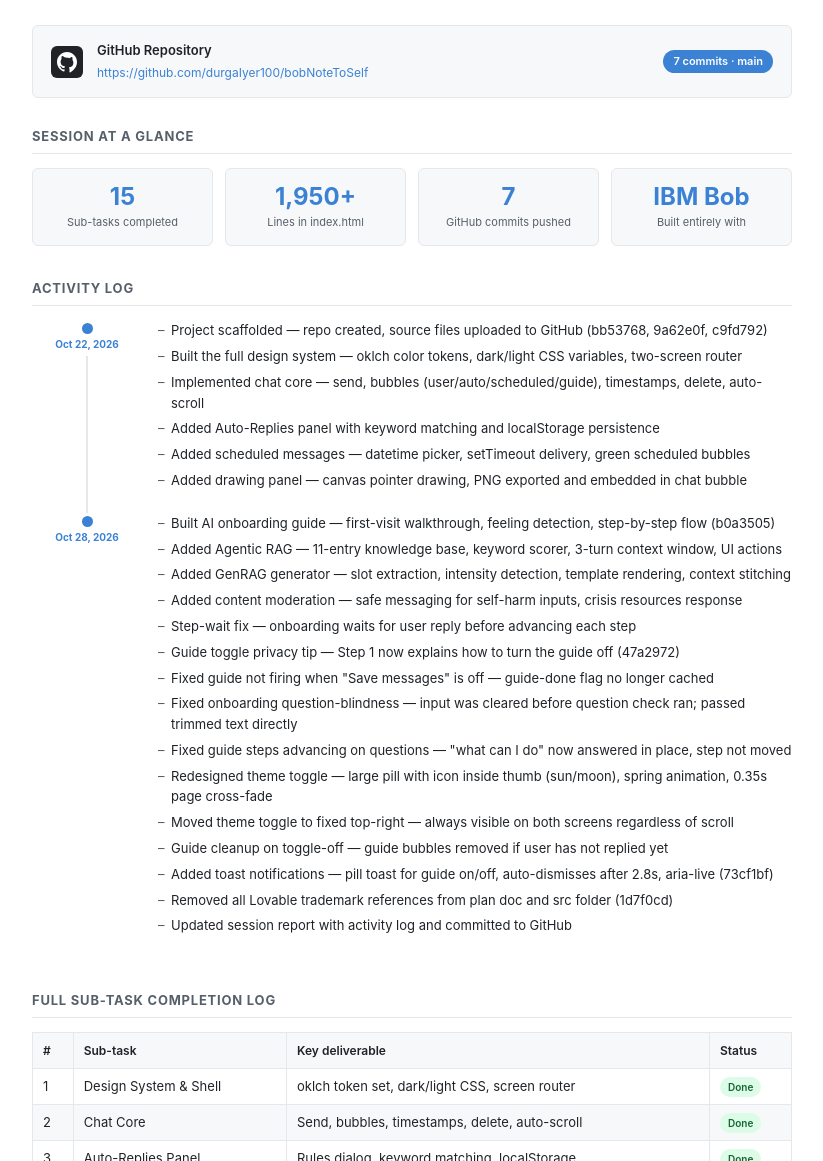
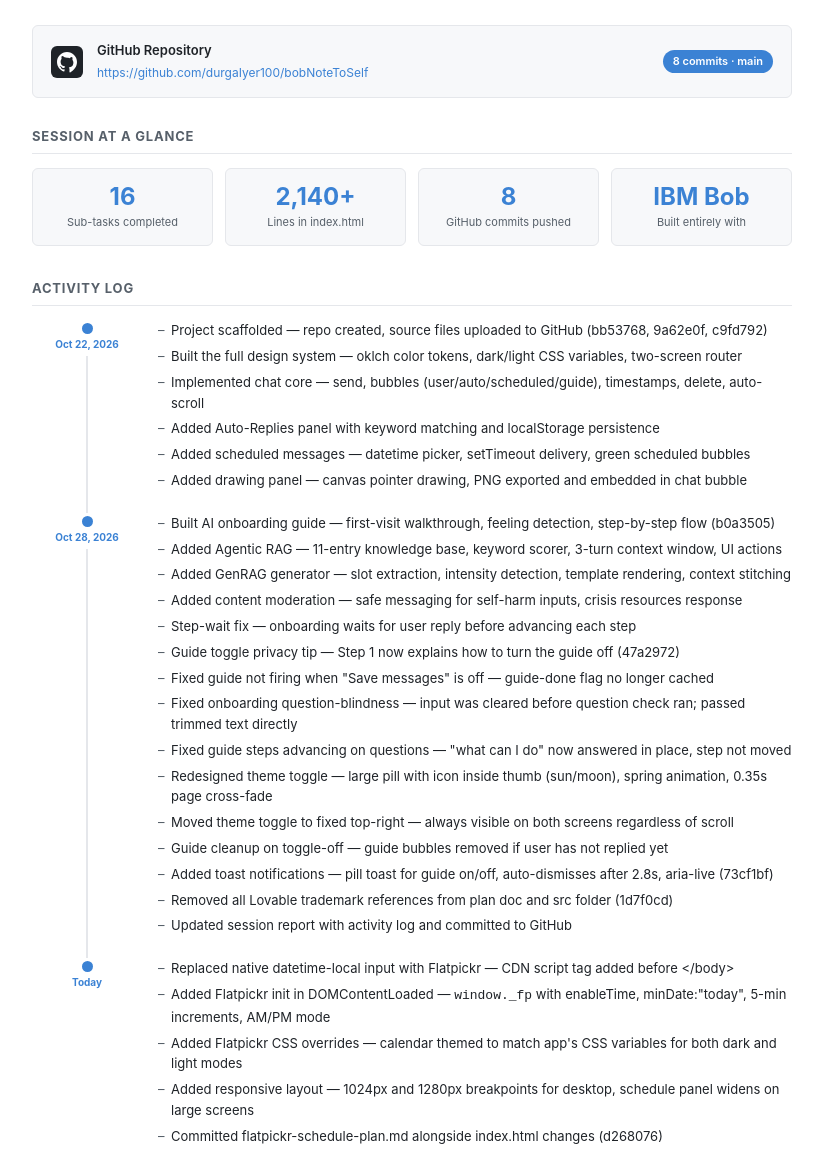
Before and after one commit to durgaIyer100/bobNoteToSelf, a plain HTML site: page bob-task-session-report.html in a window 1280 px wide. Shown: the part 139-1300 px from the top of the page, without its empty margins (228-1051 px from the left). Drawn offline with Linux system fonts and the light colour scheme.

Commit message:
Update session report v8 — Flatpickr sub-task, commit d268076, 8 commits total

```diff
--- a/bob-task-session-report.html
+++ b/bob-task-session-report.html
@@ -91,15 +91,15 @@
       <div class="gh-title">GitHub Repository</div>
       <div class="gh-url"><a href="https://github.com/durgaIyer100/bobNoteToSelf" target="_blank">https://github.com/durgaIyer100/bobNoteToSelf</a></div>
     </div>
-    <div class="commits-badge">7 commits · main</div>
+    <div class="commits-badge">8 commits · main</div>
   </div>
 
   <div class="section">
     <h2>Session at a Glance</h2>
     <div class="summary-grid">
-      <div class="sum-card"><div class="val">15</div><div class="lbl">Sub-tasks completed</div></div>
-      <div class="sum-card"><div class="val">1,950+</div><div class="lbl">Lines in index.html</div></div>
-      <div class="sum-card"><div class="val">7</div><div class="lbl">GitHub commits pushed</div></div>
+      <div class="sum-card"><div class="val">16</div><div class="lbl">Sub-tasks completed</div></div>
+      <div class="sum-card"><div class="val">2,140+</div><div class="lbl">Lines in index.html</div></div>
+      <div class="sum-card"><div class="val">8</div><div class="lbl">GitHub commits pushed</div></div>
       <div class="sum-card"><div class="val">IBM Bob</div><div class="lbl">Built entirely with</div></div>
     </div>
   </div>
@@ -154,6 +154,23 @@
         </div>
       </div>
 
+      <div class="activity-day">
+        <div class="activity-date-col">
+          <div class="activity-dot"></div>
+          <div class="activity-date">Today</div>
+          <div class="activity-line"></div>
+        </div>
+        <div class="activity-body">
+          <ul>
+            <li>Replaced native datetime-local input with Flatpickr — CDN script tag added before &lt;/body&gt;</li>
+            <li>Added Flatpickr init in DOMContentLoaded — <code>window._fp</code> with enableTime, minDate:"today", 5-min increments, AM/PM mode</li>
+            <li>Added Flatpickr CSS overrides — calendar themed to match app's CSS variables for both dark and light modes</li>
+            <li>Added responsive layout — 1024px and 1280px breakpoints for desktop, schedule panel widens on large screens</li>
+            <li>Committed flatpickr-schedule-plan.md alongside index.html changes (d268076)</li>
+          </ul>
+        </div>
+      </div>
+
     </div>
   </div>
 
@@ -178,6 +195,7 @@
         <tr><td>—</td><td>Guide cleanup on toggle-off</td><td>Guide messages removed before first user reply</td><td><span class="badge badge-done">Done</span></td></tr>
         <tr><td>—</td><td>Toast notifications</td><td>Pill toast for guide on/off with aria-live</td><td><span class="badge badge-done">Done</span></td></tr>
         <tr><td>—</td><td>Trademark cleanup</td><td>All Lovable references removed from code and docs</td><td><span class="badge badge-done">Done</span></td></tr>
+        <tr><td>—</td><td>Flatpickr Date Picker</td><td>CDN Flatpickr replaces native input; themed CSS overrides; responsive layout</td><td><span class="badge badge-done">Done</span></td></tr>
         <tr><td>10</td><td>Real Screenshots</td><td>Replace placeholder cards with captured PNGs</td><td><span class="badge badge-next">Next up</span></td></tr>
       </tbody>
     </table>
@@ -187,6 +205,8 @@
   <div class="section">
     <h2>GitHub Commit History</h2>
     <ul class="commit-list">
+      <li><span class="commit-hash">d268076</span><span class="commit-date">Today</span><div><strong>Add Flatpickr date+time picker — CDN script, init, CSS overrides, responsive layout</strong></div></li>
+      <li><span class="commit-hash">df559ca</span><span class="commit-date">Oct 28, 2026</span><div><strong>Emotional detection in guide, scroll-wheel date picker, theme toggle z-index fix</strong></div></li>
       <li><span class="commit-hash">1d7f0cd</span><span class="commit-date">Oct 28, 2026</span><div><strong>Remove all Lovable trademark references from plan doc and src folder</strong></div></li>
       <li><span class="commit-hash">73cf1bf</span><span class="commit-date">Oct 28, 2026</span><div><strong>Fix toggle, guide msg cleanup, toast notifications, question-aware onboarding</strong></div></li>
       <li><span class="commit-hash">47a2972</span><span class="commit-date">Oct 28, 2026</span><div><strong>Add GenRAG generator, content moderation, safe messaging, step-wait onboarding</strong></div></li>
@@ -212,6 +232,7 @@
       <div class="feature-item"><div class="feature-dot"></div><div>Fixed pill toggle — icon-in-thumb, always-visible fixed</div></div>
       <div class="feature-item"><div class="feature-dot"></div><div>Toast notifications — guide on/off, aria-live, auto-dismiss</div></div>
       <div class="feature-item"><div class="feature-dot"></div><div>Guide cleanup — messages removed before first reply</div></div>
+      <div class="feature-item"><div class="feature-dot"></div><div>Flatpickr date+time picker — themed calendar, 5-min increments, AM/PM, no past dates</div></div>
       <div class="feature-item"><div class="feature-dot"></div><div>Save-messages toggle — localStorage persist or fresh session</div></div>
     </div>
   </div>
@@ -222,10 +243,11 @@
     <table>
       <thead><tr><th>File</th><th>Role</th><th>Notes</th></tr></thead>
       <tbody>
-        <tr><td><span class="file-tag">note-to-self/index.html</span></td><td>The app — fully self-contained single-file</td><td>1,950+ lines · 6 localStorage keys · 0 dependencies</td></tr>
+        <tr><td><span class="file-tag">note-to-self/index.html</span></td><td>The app — fully self-contained single-file</td><td>2,140+ lines · 6 localStorage keys · Flatpickr via CDN</td></tr>
         <tr><td><span class="file-tag">note-to-self-standalone-plan.md</span></td><td>Implementation plan &amp; sub-task specs</td><td>Living document — Lovable refs removed</td></tr>
         <tr><td><span class="file-tag">note-to-self-src/</span></td><td>Original TanStack MVP source — design reference only</td><td>Not committed · Lovable-branded files deleted</td></tr>
-        <tr><td><span class="file-tag">.bob/artifacts/bob-task-session-report.html</span></td><td>This report</td><td>v7 — committed to GitHub</td></tr>
+        <tr><td><span class="file-tag">flatpickr-schedule-plan.md</span></td><td>Flatpickr + responsive layout plan</td><td>4 sub-tasks — all complete</td></tr>
+        <tr><td><span class="file-tag">.bob/artifacts/bob-task-session-report.html</span></td><td>This report</td><td>v8 — committed to GitHub</td></tr>
       </tbody>
     </table>
   </div>
```
Also changed, not shown: .bob/artifacts/bob-task-session-report.html.
